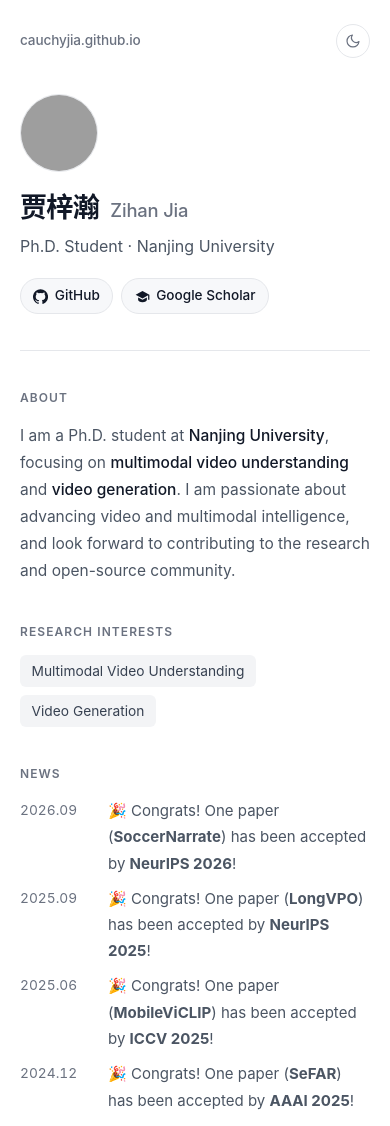
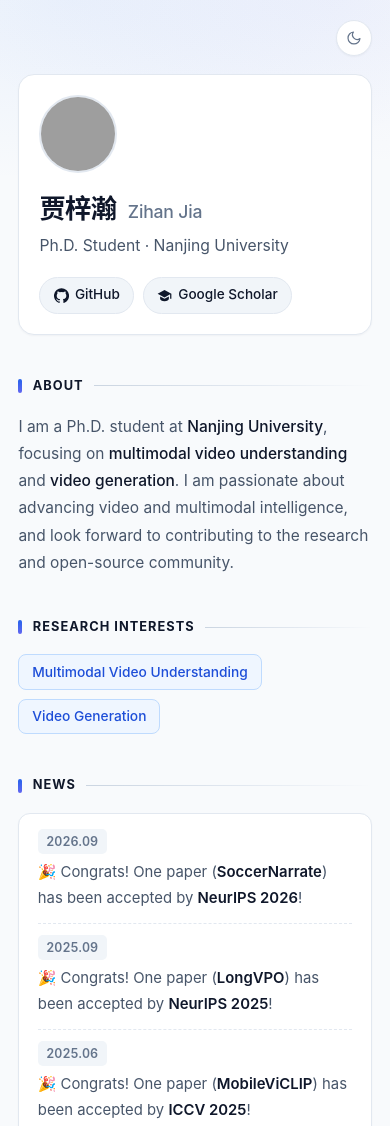
Before and after one commit to cauchyjia/cauchyjia.github.io, a plain HTML site: page index.html in a window 390 px wide. Shown: the top 1126 px of the page. Drawn offline with Linux system fonts and the light colour scheme; grey boxes are pictures that could not be loaded.

Commit message:
Polish layout and section dividers
Co-authored-by: Cursor <cursoragent@cursor.com>

```diff
--- a/index.html
+++ b/index.html
@@ -19,12 +19,11 @@
       }
     })();
   </script>
-  <link rel="stylesheet" href="style.css?v=2" />
+  <link rel="stylesheet" href="style.css?v=3" />
 </head>
 <body>
   <div class="container">
     <nav class="topbar" aria-label="Page controls">
-      <a class="site-handle" href="https://cauchyjia.github.io/">cauchyjia.github.io</a>
       <button id="theme-toggle" class="theme-toggle" type="button" aria-label="Toggle color theme" title="Toggle theme">
         <svg class="icon-sun" viewBox="0 0 24 24" width="16" height="16" fill="none" stroke="currentColor" stroke-width="1.8" stroke-linecap="round" stroke-linejoin="round" aria-hidden="true">
           <circle cx="12" cy="12" r="4"></circle>
@@ -171,11 +170,6 @@
         <p class="pub-note">* Equal contribution &nbsp;·&nbsp; † Corresponding author</p>
       </section>
     </main>
-
-    <footer class="footer">
-      <span>© 2026 贾梓瀚 (Zihan Jia)</span>
-      <span>Hosted on GitHub Pages</span>
-    </footer>
   </div>
 
   <script>
--- a/style.css
+++ b/style.css
@@ -1,15 +1,23 @@
 :root {
-  --bg: #ffffff;
-  --surface: #f7f8fa;
-  --text: #111827;
-  --text-secondary: #4b5563;
-  --text-muted: #6b7280;
-  --border: #e5e7eb;
+  --bg: #f8fafc;
+  --bg-glow-1: rgba(59, 130, 246, 0.07);
+  --bg-glow-2: rgba(99, 102, 241, 0.05);
+  --surface: #f1f5f9;
+  --card-bg: #ffffff;
+  --card-shadow: 0 1px 2px rgba(15, 23, 42, 0.04);
+  --card-hover-shadow: 0 6px 18px rgba(15, 23, 42, 0.07);
+  --text: #0f172a;
+  --text-secondary: #475569;
+  --text-muted: #64748b;
+  --border: #e2e8f0;
+  --border-strong: #cbd5e1;
   --accent: #2563eb;
+  --accent-2: #6366f1;
   --accent-hover: #1d4ed8;
-  --tag-bg: #f3f4f6;
-  --tag-text: #374151;
-  --card-hover-border: #d1d5db;
+  --tag-bg: #eff6ff;
+  --tag-text: #1d4ed8;
+  --tag-border: #bfdbfe;
+  --card-hover-border: #cbd5e1;
   --badge-neurips-bg: #eef2ff;
   --badge-neurips-text: #4338ca;
   --badge-neurips-border: #c7d2fe;
@@ -22,17 +30,25 @@
 }
 
 [data-theme="dark"] {
-  --bg: #0c0e12;
-  --surface: #151921;
-  --text: #f3f4f6;
-  --text-secondary: #b6beca;
-  --text-muted: #8b95a5;
-  --border: #232833;
+  --bg: #0b0e14;
+  --bg-glow-1: rgba(59, 130, 246, 0.11);
+  --bg-glow-2: rgba(99, 102, 241, 0.08);
+  --surface: #161b26;
+  --card-bg: #11151e;
+  --card-shadow: 0 1px 2px rgba(0, 0, 0, 0.25);
+  --card-hover-shadow: 0 8px 22px rgba(0, 0, 0, 0.35);
+  --text: #f1f5f9;
+  --text-secondary: #b6c2d2;
+  --text-muted: #8b98ab;
+  --border: #1e2636;
+  --border-strong: #2d374b;
   --accent: #60a5fa;
+  --accent-2: #818cf8;
   --accent-hover: #93c5fd;
-  --tag-bg: #181d27;
-  --tag-text: #d1d5db;
-  --card-hover-border: #333b4d;
+  --tag-bg: rgba(59, 130, 246, 0.12);
+  --tag-text: #93c5fd;
+  --tag-border: rgba(96, 165, 250, 0.26);
+  --card-hover-border: #334155;
   --badge-neurips-bg: rgba(129, 140, 248, 0.14);
   --badge-neurips-text: #a5b4fc;
   --badge-neurips-border: rgba(129, 140, 248, 0.28);
@@ -57,7 +73,12 @@ html {
 
 body {
   margin: 0;
+  min-height: 100vh;
   background-color: var(--bg);
+  background-image:
+    radial-gradient(640px 260px at 18% 0%, var(--bg-glow-1), transparent 70%),
+    radial-gradient(560px 240px at 85% 0%, var(--bg-glow-2), transparent 70%);
+  background-repeat: no-repeat;
   color: var(--text);
   font-family: -apple-system, BlinkMacSystemFont, "Segoe UI", "Inter", "Helvetica Neue", "PingFang SC", "Noto Sans CJK SC", sans-serif;
   font-size: 15.5px;
@@ -78,48 +99,38 @@ a:hover {
 }
 
 .container {
-  max-width: 680px;
+  max-width: 700px;
   margin: 0 auto;
-  padding: 2.25rem 1.5rem 4rem;
+  padding: 1.75rem 1.5rem 4.5rem;
 }
 
 /* Top bar */
 .topbar {
   display: flex;
   align-items: center;
-  justify-content: space-between;
-  margin-bottom: 3.25rem;
-}
-
-.site-handle {
-  font-size: 0.85rem;
-  color: var(--text-muted);
-  font-weight: 500;
-  letter-spacing: -0.01em;
-}
-
-.site-handle:hover {
-  color: var(--text);
+  justify-content: flex-end;
+  margin-bottom: 1.5rem;
 }
 
 .theme-toggle {
   display: inline-flex;
   align-items: center;
   justify-content: center;
-  width: 34px;
-  height: 34px;
+  width: 36px;
+  height: 36px;
   padding: 0;
   border: 1px solid var(--border);
   border-radius: 999px;
-  background: transparent;
+  background: var(--card-bg);
   color: var(--text-muted);
   cursor: pointer;
+  box-shadow: var(--card-shadow);
   transition: color 0.15s ease, border-color 0.15s ease, background-color 0.15s ease;
 }
 
 .theme-toggle:hover {
   color: var(--text);
-  background-color: var(--surface);
+  border-color: var(--border-strong);
 }
 
 .icon-sun {
@@ -136,24 +147,28 @@ a:hover {
 
 /* Hero */
 .hero {
+  position: relative;
   display: flex;
   align-items: center;
   justify-content: space-between;
   gap: 2rem;
-  padding-bottom: 2.25rem;
-  border-bottom: 1px solid var(--border);
+  padding: 1.5rem 1.6rem;
+  background-color: var(--card-bg);
+  border: 1px solid var(--border);
+  border-radius: 16px;
+  box-shadow: var(--card-shadow);
 }
 
 .hero-info h1 {
   margin: 0;
-  font-size: 2rem;
+  font-size: 1.95rem;
   font-weight: 650;
-  line-height: 1.2;
-  letter-spacing: -0.03em;
+  line-height: 1.25;
+  letter-spacing: -0.025em;
 }
 
 .name-en {
-  font-size: 1.15rem;
+  font-size: 1.1rem;
   font-weight: 450;
   color: var(--text-muted);
   margin-left: 0.35rem;
@@ -162,31 +177,22 @@ a:hover {
 
 .subtitle {
   margin: 0.45rem 0 0;
-  font-size: 1rem;
+  font-size: 0.98rem;
   color: var(--text-secondary);
-}
-
-.meta {
-  display: inline-flex;
-  align-items: center;
-  gap: 0.35rem;
-  margin: 0.35rem 0 0;
-  font-size: 0.875rem;
-  color: var(--text-muted);
 }
 
 .links {
   display: flex;
   flex-wrap: wrap;
-  gap: 0.5rem;
-  margin-top: 1.15rem;
+  gap: 0.55rem;
+  margin-top: 1.1rem;
 }
 
 .link-pill {
   display: inline-flex;
   align-items: center;
   gap: 0.4rem;
-  padding: 0.32rem 0.78rem;
+  padding: 0.34rem 0.82rem;
   font-size: 0.85rem;
   font-weight: 500;
   color: var(--text);
@@ -198,6 +204,7 @@ a:hover {
 .link-pill:hover {
   color: var(--accent);
   border-color: var(--accent);
+  background-color: var(--card-bg);
 }
 
 .avatar {
@@ -205,23 +212,42 @@ a:hover {
   height: 96px;
   border-radius: 50%;
   object-fit: cover;
-  border: 1px solid var(--border);
+  border: 2px solid var(--border);
   flex-shrink: 0;
   background-color: var(--surface);
 }
 
-/* Sections */
+/* Sections & Editorial Dividers */
 .section {
-  margin-top: 2.25rem;
+  margin-top: 2.5rem;
 }
 
 .section-title {
-  margin: 0 0 0.85rem;
-  font-size: 0.75rem;
-  font-weight: 600;
+  display: flex;
+  align-items: center;
+  gap: 0.65rem;
+  margin: 0 0 1rem;
+  font-size: 0.8rem;
+  font-weight: 650;
   text-transform: uppercase;
-  letter-spacing: 0.09em;
-  color: var(--text-muted);
+  letter-spacing: 0.08em;
+  color: var(--text);
+}
+
+.section-title::before {
+  content: "";
+  width: 4px;
+  height: 14px;
+  border-radius: 999px;
+  background: linear-gradient(180deg, var(--accent) 0%, var(--accent-2) 100%);
+  flex-shrink: 0;
+}
+
+.section-title::after {
+  content: "";
+  flex: 1;
+  height: 1px;
+  background: linear-gradient(90deg, var(--border-strong) 0%, var(--border) 55%, transparent 100%);
 }
 
 .section p {
@@ -234,50 +260,67 @@ a:hover {
   font-weight: 550;
 }
 
-.muted {
-  color: var(--text-muted) !important;
-  font-size: 0.93rem;
-}
-
 /* Research tags */
 .tags {
   display: flex;
   flex-wrap: wrap;
-  gap: 0.5rem;
+  gap: 0.55rem;
 }
 
 .tag {
-  display: inline-block;
-  padding: 0.25rem 0.72rem;
+  display: inline-flex;
+  align-items: center;
+  padding: 0.3rem 0.8rem;
   font-size: 0.86rem;
+  font-weight: 500;
   color: var(--tag-text);
   background-color: var(--tag-bg);
-  border-radius: 6px;
+  border: 1px solid var(--tag-border);
+  border-radius: 8px;
 }
 
-/* News list (ready for use) */
+/* News panel */
 .news-list {
   list-style: none;
   margin: 0;
-  padding: 0;
-  display: flex;
-  flex-direction: column;
-  gap: 0.55rem;
+  padding: 0.25rem 1.15rem;
+  background-color: var(--card-bg);
+  border: 1px solid var(--border);
+  border-radius: 12px;
+  box-shadow: var(--card-shadow);
 }
 
 .news-list li {
   display: flex;
-  gap: 1rem;
-  font-size: 0.94rem;
+  align-items: baseline;
+  gap: 0.85rem;
+  padding: 0.72rem 0;
+  font-size: 0.93rem;
   color: var(--text-secondary);
+  border-bottom: 1px dashed var(--border);
+}
+
+.news-list li:last-child {
+  border-bottom: none;
+}
+
+.news-list strong {
+  color: var(--text);
+  font-weight: 600;
 }
 
 .news-date {
   flex-shrink: 0;
+  display: inline-block;
+  padding: 0.08rem 0.48rem;
   font-variant-numeric: tabular-nums;
+  font-size: 0.78rem;
+  font-weight: 600;
   color: var(--text-muted);
-  font-size: 0.86rem;
-  min-width: 4.5rem;
+  background-color: var(--surface);
+  border-radius: 5px;
+  min-width: 4.3rem;
+  text-align: center;
 }
 
 /* Publications cards */
@@ -287,22 +330,25 @@ a:hover {
   padding: 0;
   display: flex;
   flex-direction: column;
-  gap: 0.9rem;
+  gap: 0.95rem;
 }
 
 .pub-item {
   display: flex;
   flex-direction: column;
-  gap: 0.42rem;
-  padding: 1rem 1.15rem;
-  background-color: var(--surface);
+  gap: 0.44rem;
+  padding: 1.05rem 1.2rem;
+  background-color: var(--card-bg);
   border: 1px solid var(--border);
   border-radius: 12px;
-  transition: border-color 0.18s ease, transform 0.18s ease;
+  box-shadow: var(--card-shadow);
+  transition: border-color 0.18s ease, box-shadow 0.18s ease, transform 0.18s ease;
 }
 
 .pub-item:hover {
   border-color: var(--card-hover-border);
+  box-shadow: var(--card-hover-shadow);
+  transform: translateY(-1px);
 }
 
 .pub-header {
@@ -314,7 +360,7 @@ a:hover {
 .pub-badge {
   display: inline-flex;
   align-items: center;
-  padding: 0.14rem 0.58rem;
+  padding: 0.14rem 0.6rem;
   font-size: 0.76rem;
   font-weight: 600;
   letter-spacing: 0.01em;
@@ -363,17 +409,17 @@ a:hover {
   display: flex;
   flex-wrap: wrap;
   gap: 0.45rem;
-  margin-top: 0.2rem;
+  margin-top: 0.25rem;
 }
 
 .pub-links a {
   display: inline-flex;
   align-items: center;
-  padding: 0.16rem 0.62rem;
+  padding: 0.16rem 0.64rem;
   font-size: 0.8rem;
   font-weight: 500;
   color: var(--text-secondary);
-  background-color: var(--bg);
+  background-color: var(--surface);
   border: 1px solid var(--border);
   border-radius: 6px;
 }
@@ -381,6 +427,7 @@ a:hover {
 .pub-links a:hover {
   color: var(--accent);
   border-color: var(--accent);
+  background-color: var(--card-bg);
   text-decoration: none;
 }
 
@@ -390,33 +437,21 @@ a:hover {
   color: var(--text-muted) !important;
 }
 
-/* Footer */
-.footer {
-  display: flex;
-  justify-content: space-between;
-  align-items: center;
-  gap: 1rem;
-  margin-top: 4rem;
-  padding-top: 1.5rem;
-  border-top: 1px solid var(--border);
-  font-size: 0.82rem;
-  color: var(--text-muted);
-}
-
 /* Responsive */
 @media (max-width: 560px) {
   .container {
-    padding: 1.5rem 1.25rem 3rem;
+    padding: 1.25rem 1.15rem 3.5rem;
   }
 
   .topbar {
-    margin-bottom: 2.25rem;
+    margin-bottom: 1.15rem;
   }
 
   .hero {
     flex-direction: column-reverse;
     align-items: flex-start;
-    gap: 1.25rem;
+    gap: 1.15rem;
+    padding: 1.25rem;
   }
 
   .avatar {
@@ -425,12 +460,11 @@ a:hover {
   }
 
   .hero-info h1 {
-    font-size: 1.7rem;
+    font-size: 1.65rem;
   }
 
-  .footer {
+  .news-list li {
     flex-direction: column;
-    align-items: flex-start;
-    gap: 0.25rem;
+    gap: 0.35rem;
   }
 }
```
